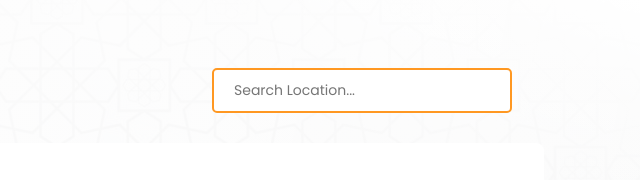
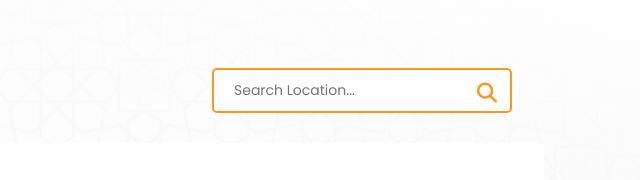
Before and after one commit to Sawon-52/Islamic-Web-page, a plain HTML site: page index.html in a window 1280 px wide. Shown: the part 612-792 px from the top of the page, 640-1280 px from the left. Drawn offline with Linux system fonts and the light colour scheme.

Commit message:
search icon added

```diff
--- a/index.html
+++ b/index.html
@@ -49,7 +49,10 @@
       <div class="pray-main">
         <div class="pray-title">
           <h3>Prayer Timing</h3>
-          <input type="text" placeholder="Search Location..." />
+          <div class="location-search">
+            <input type="text" placeholder="Search Location..." />
+            <i class="fa-solid fa-magnifying-glass"></i>
+          </div>
         </div>
 
         <div class="masjid-container">
--- a/style.css
+++ b/style.css
@@ -113,6 +113,17 @@
   display: flex;
   justify-content: space-between;
 }
+.pray-container .pray-title .location-search {
+  position: relative;
+}
+.pray-container .pray-title .location-search i {
+  position: absolute;
+  top: 15px;
+  right: 15px;
+  font-size: 20px;
+  color: var(--safron);
+}
+
 .pray-container .pray-title > h3 {
   font-size: 25px;
   font-weight: 700;
```
